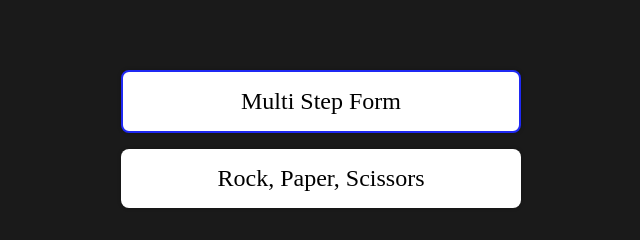
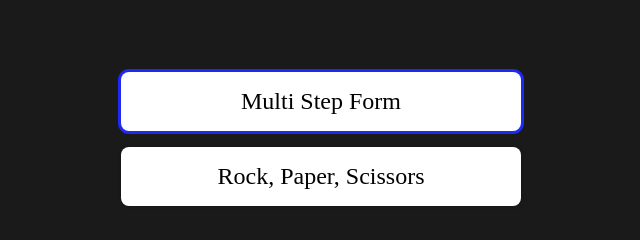
Before and after one commit to jantoepper1600/jantoepper1600.github.io, a plain HTML site: page index.html in a window 1280 px wide. In both pictures the pointer is over the link "Multi Step Form". Shown: the part 261-501 px from the top of the page, 319-959 px from the left. Drawn offline with Linux system fonts and the light colour scheme.

Commit message:
Update index.html

```diff
--- a/index.html
+++ b/index.html
@@ -37,7 +37,7 @@
         }
 
         body > a:hover {
-            border: 2px solid #1f29f3;
+            box-shadow: 0 0 0 3px #1f29f3;
         }
     </style>
 </head>
```
